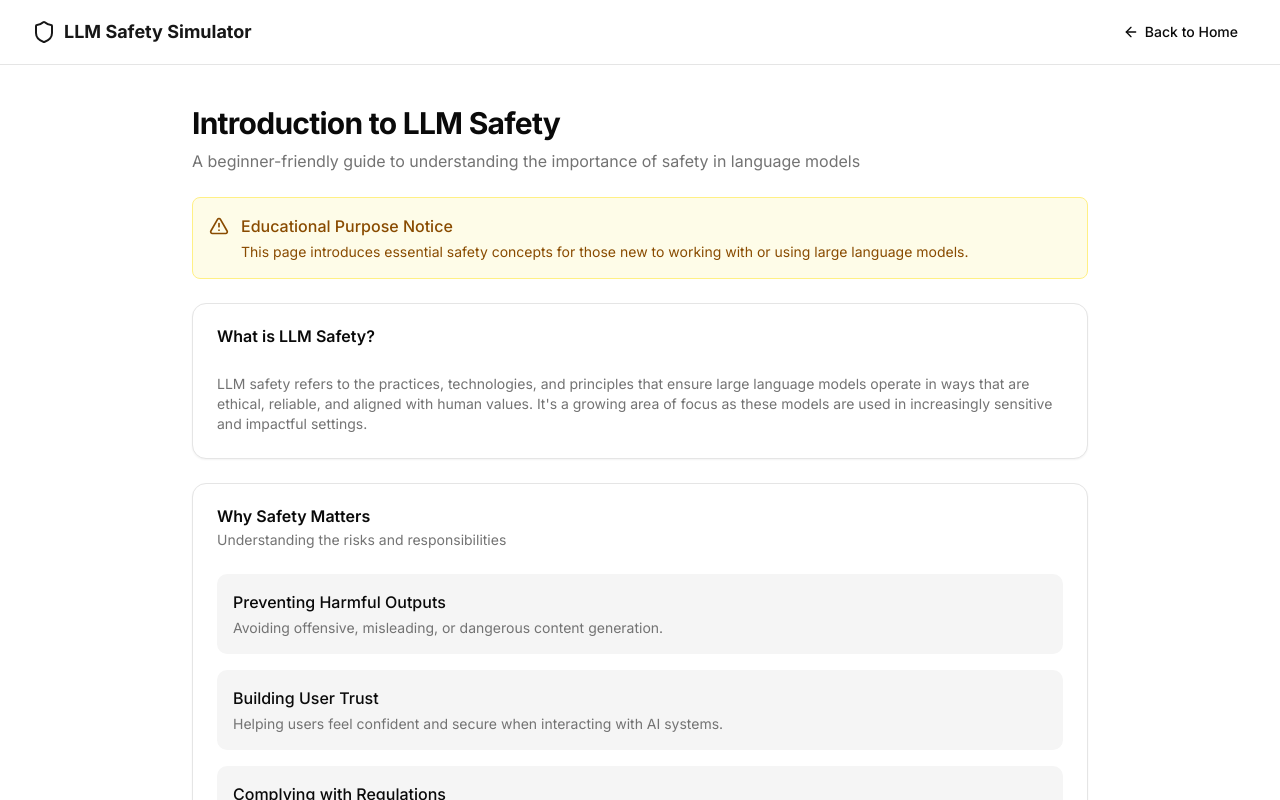
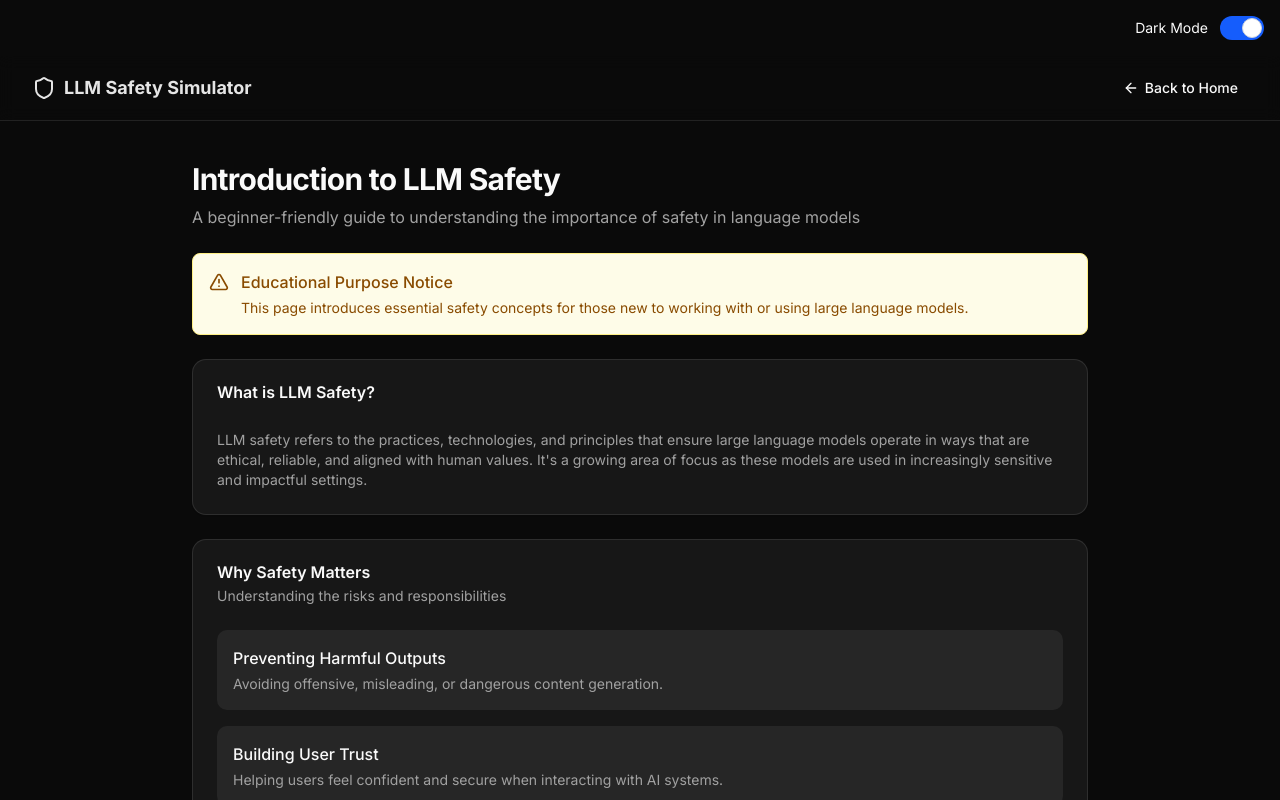
Before and after one commit to heena7sept/DefenseMechanisms, a Next.js app: page /education/guides/introduction in a window 1280 px wide. Shown: the top 800 px of the page. Built offline with nearby package versions, Linux system fonts and the light colour scheme.

Commit message:
Add DarkModeToggle component and integrate with layout

```diff
--- a/app/layout.tsx
+++ b/app/layout.tsx
@@ -4,6 +4,7 @@ import { Inter } from 'next/font/google';
 import { ThemeProvider } from '@/components/theme-provider';
 import { Toaster } from 'sonner';
 import { Footer } from '@/components/Footer';
+import DarkModeToggle from '@/components/DarkModeToggle';
 
 const inter = Inter({ subsets: ['latin'] });
 
@@ -20,10 +21,13 @@ export default function RootLayout({
   return (
     <html lang="en" suppressHydrationWarning>
       <body className={inter.className}>
-        <ThemeProvider attribute="class" defaultTheme="light" enableSystem disableTransitionOnChange>
+        <ThemeProvider attribute="class" defaultTheme="dark" enableSystem disableTransitionOnChange>
           <Toaster />
           <div className="flex min-h-screen flex-col">
-            {children}
+            <header className="p-4 flex justify-end">
+              <DarkModeToggle />
+            </header>
+            <main className="flex-grow">{children}</main>
             <Footer />
           </div>
         </ThemeProvider>
--- /dev/null
+++ b/components/DarkModeToggle.tsx
@@ -0,0 +1,43 @@
+'use client';
+
+import { useTheme } from 'next-themes';
+import { useEffect, useState } from 'react';
+
+export default function DarkModeToggle() {
+  const { resolvedTheme, setTheme } = useTheme();
+  const [mounted, setMounted] = useState(false);
+
+  useEffect(() => {
+    setMounted(true);
+  }, []);
+
+  if (!mounted) return null;
+
+  const isDark = resolvedTheme === 'dark';
+
+  return (
+    <div className="flex items-center space-x-3">
+      <span className="text-sm text-foreground">Dark Mode</span>
+      <label className="relative inline-flex items-center cursor-pointer">
+        <input
+          type="checkbox"
+          checked={isDark}
+          onChange={() => setTheme(isDark ? 'light' : 'dark')}
+          className="sr-only peer"
+        />
+        <div
+          className={`
+            w-11 h-6 rounded-full
+            peer-focus:ring-4 peer-focus:ring-ring
+            after:content-[''] after:absolute after:top-0.5 after:left-[2px]
+            after:bg-white after:border-gray-300 after:border after:rounded-full
+            after:h-5 after:w-5 after:transition-all
+            peer-checked:after:translate-x-full
+            relative
+            ${isDark ? 'bg-blue-600' : 'bg-gray-300'}
+          `}
+        />
+      </label>
+    </div>
+  );
+}
```
